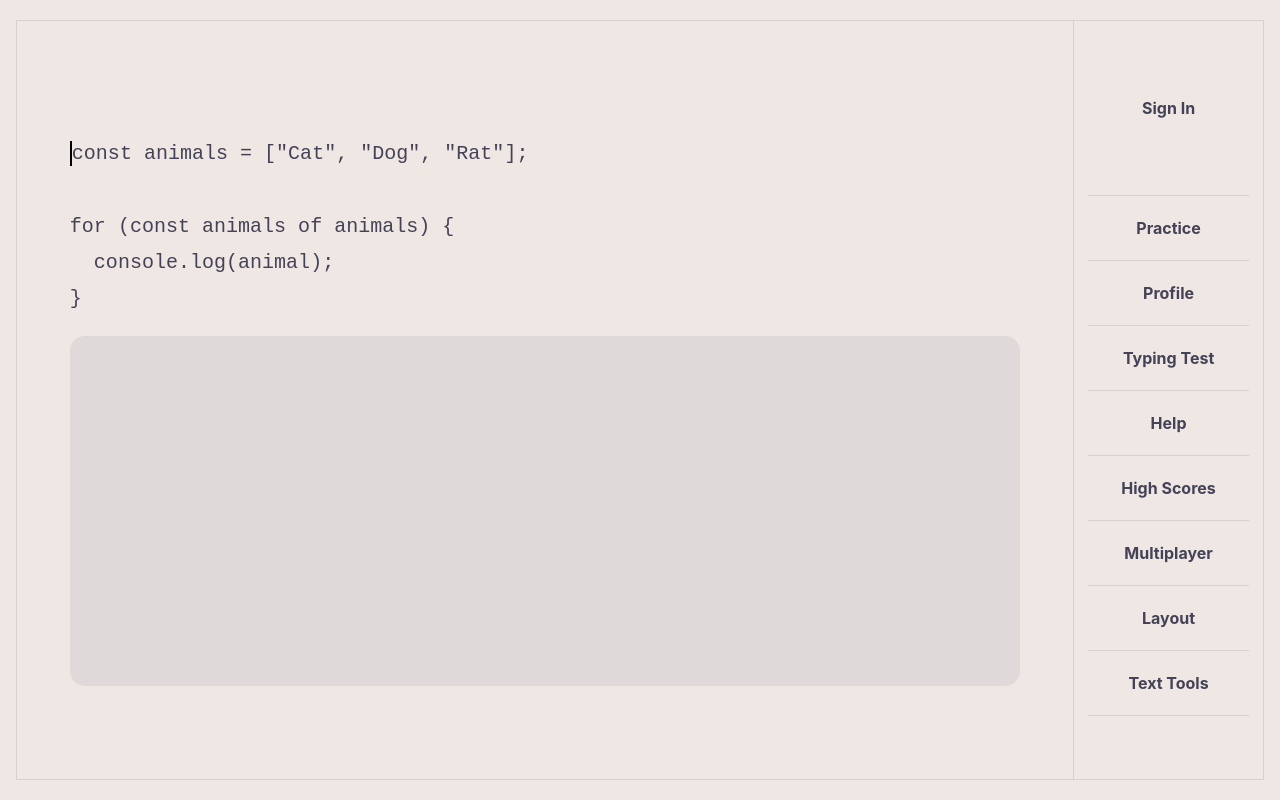
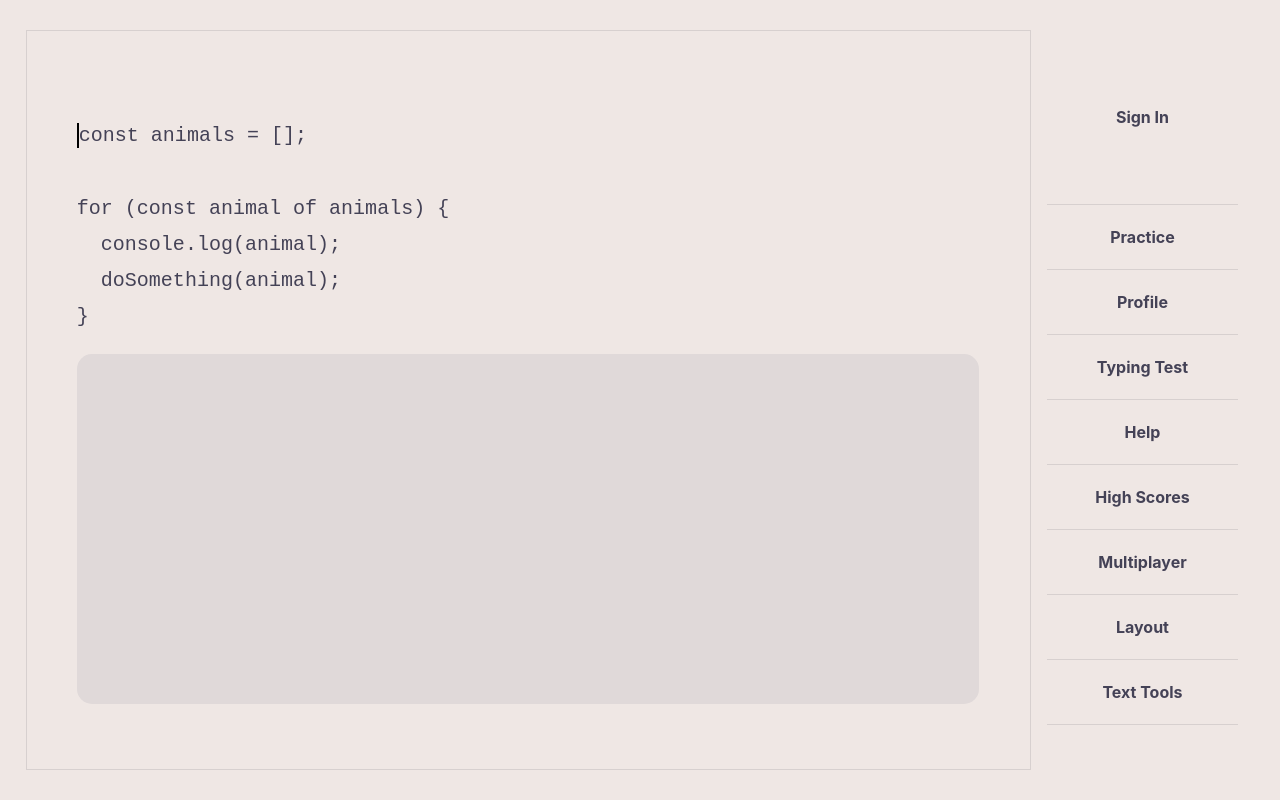
Before and after one commit to CJM1994/Typr, a React (Create React App) app in the folder client/: page / in a window 1280 px wide. Built offline with nearby package versions, Linux system fonts and the light colour scheme.

Commit message:
Account for indents in code prompts

```diff
--- a/client/src/components/App.scss
+++ b/client/src/components/App.scss
@@ -9,6 +9,6 @@
 
 .container {
   display: flex;
-  width: 97.5%;
-  height: 95vh;
+  width: 96%;
+  height: 92.5vh;
 }
--- a/client/src/components/Main/Block.js
+++ b/client/src/components/Main/Block.js
@@ -23,6 +23,7 @@ export default function Block(props) {
   const [input, setInput] = useState({
     keys: [""],
     counter: 0,
+    indent: 0,
     wrongIndexes: [],
     queue: null
   });
@@ -37,23 +38,27 @@ export default function Block(props) {
   useEffect(() => {
     document.addEventListener("keypress", (event) => {
       setInput((prev) =>  {
-        const indexes = [...prev.wrongIndexes];
-        if (prev.queue) indexes.push(prev.queue);
+        const wrongIndexes = [...prev.wrongIndexes];
+        if (prev.queue) wrongIndexes.push(prev.queue);
 
         if (event.key === lines[prev.keys.length - 1][prev.counter - lineLengths[prev.keys.length - 1][0]]) {
           return {
             ...prev,
             keys: [...prev.keys.slice(0, prev.keys.length - 1), prev.keys[prev.keys.length - 1] + event.key],
             counter: prev.counter + 1,
-            wrongIndexes: indexes,
+            indent: prev.indent + (event.key === "{" ? 1 : 0),
+            wrongIndexes,
             queue: null
           };
         } else if (event.keyCode === 13 && lines[prev.keys.length - 1][prev.counter - lineLengths[prev.keys.length - 1][0]] === "\n") {
+          const indent = prev.indent - (lines[prev.keys.length][0 + (prev.indent - 1 > 0 ? prev.indent - 1 : 0) * 2] === "}" ? 1 : 0);
+
           return {
             ...prev,
-            keys: [...prev.keys, ""],
-            counter: prev.counter + 1,
-            wrongIndexes: indexes,
+            keys: [...prev.keys, "" + "  ".repeat(indent)],
+            counter: prev.counter + 1 + 2 * indent,
+            indent,
+            wrongIndexes,
             queue: null
           };
         } else if (!prev.wrongIndexes.includes(prev.counter) ) {
--- a/client/src/components/Main/Display.js
+++ b/client/src/components/Main/Display.js
@@ -1,4 +1,4 @@
-import React, { useState } from "react";
+import React from "react";
 
 import Block from "./Block";
 import Keyboard from "./Keyboard";
@@ -6,10 +6,11 @@ import Keyboard from "./Keyboard";
 import "./Display.scss";
 
 export default function Display() {
-  const code = 'const animals = ["Cat", "Dog", "Rat"];\n\
+  const code = 'const animals = [];\n\
 \n\
-for (const animals of animals) {\n\
+for (const animal of animals) {\n\
   console.log(animal);\n\
+  doSomething(animal);\n\
 }';
 
   return(
--- a/client/src/components/Sidebar/Sidebar.scss
+++ b/client/src/components/Sidebar/Sidebar.scss
@@ -2,9 +2,9 @@
   display: flex;
   flex-direction: column;
   align-items: center;
-  width: 225px;
+  width: 275px;
   height: 100%;
-  border: 1px solid #D7D0CF;
+  border-left: 1px solid #D7D0CF;
 }
 
 .login {
```
